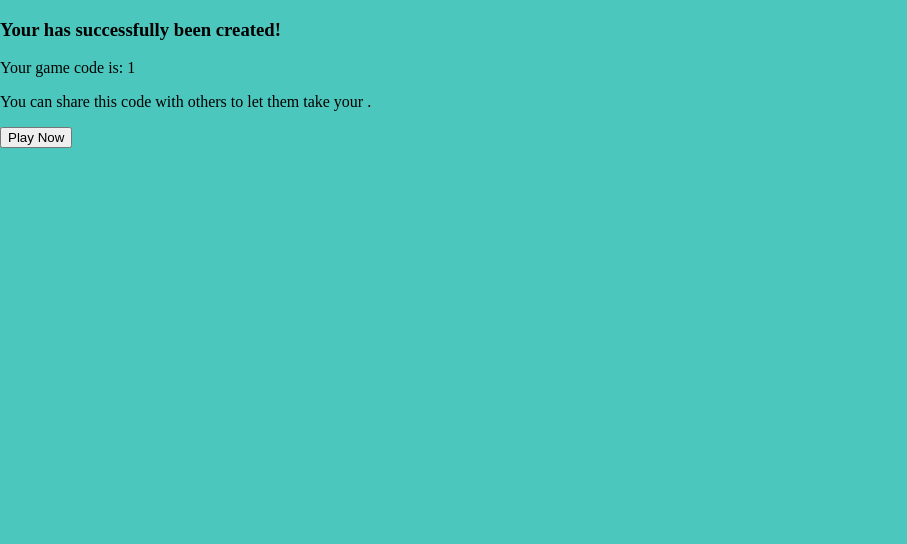
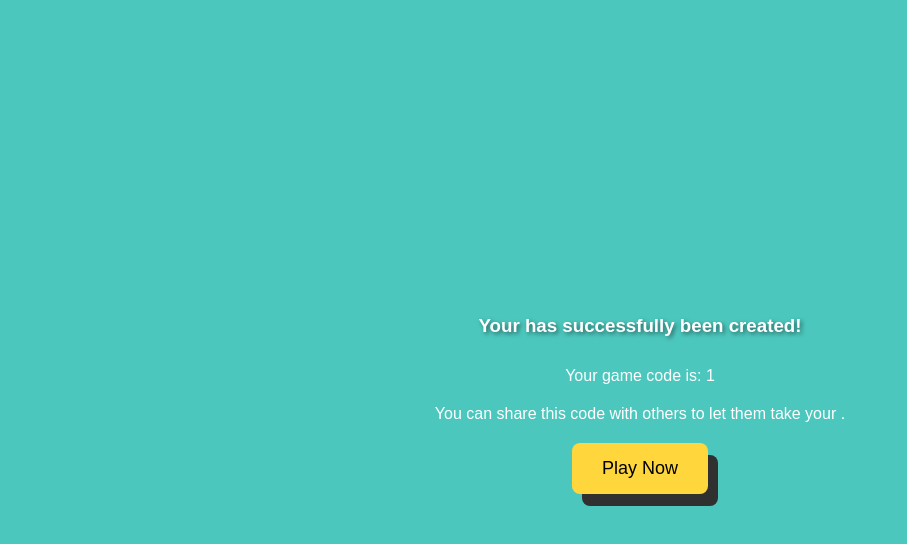
Before and after one commit to ramsestrejo/agilearning-games-plugin, a React (Vite) app in the folder client/: page /creation-success/1 in a window 1280 px wide. Shown: the top 544 px of the page, without its empty margins (0-907 px from the left). Built offline with nearby package versions, Linux system fonts and the light colour scheme.

Commit message:
adds css for the creation success page

```diff
--- /dev/null
+++ b/client/src/components/CreationSuccessPage.css
@@ -0,0 +1,54 @@
+html, body {
+     height: 100%;
+     margin: 0;
+     padding: 0;
+   }
+
+   body {
+     background-color: #4cc7bd;
+     font-family: Arial, Helvetica, sans-serif;
+   }
+
+   .success-page {
+     display: flex;
+     flex-direction: column;
+     justify-content: center;
+     align-items: center;
+     height: 100vh;
+     width: 100vw;
+     text-align: center;
+     color: #ffffff;
+   }
+
+   h3 {
+     color: #ffffff;
+     text-shadow: 2px 2px 4px rgba(0, 0, 0, 0.5);
+     margin-bottom: 20px;
+   }
+
+   p {
+     color: #ffffff;
+     margin: 10px 0;
+   }
+
+   .play-now-button {
+     background-color: #ffd73c;
+     color: #000;
+     padding: 15px 30px;
+     margin: 10px;
+     border: none;
+     border-radius: 8px;
+     box-shadow: 10px 12px 0px rgb(48, 48, 48);
+     font-size: 18px;
+     cursor: pointer;
+     transition: transform 0.3s;
+     text-align: center;
+   }
+
+   .play-now-button:hover {
+     transform: scale(1.05);
+   }
+
+   .play-now-button:active {
+     transform: scale(0.95);
+   }
--- a/client/src/components/CreationSuccessPage.jsx
+++ b/client/src/components/CreationSuccessPage.jsx
@@ -5,6 +5,7 @@ import {
   useNavigate,
   useLocation,
 } from "react-router-dom";
+import "./CreationSuccessPage.css";
 
 const CreationSuccessPage = () => {
   const location = useLocation();
@@ -24,7 +25,7 @@ const CreationSuccessPage = () => {
         You can share this code with others to let them take your{" "}
         {searchParams.get("type")}.
       </p>
-      <button onClick={handlePlayNow}>Play Now</button>
+      <button className="play-now-button" onClick={handlePlayNow}>Play Now</button>
       {/* maybe add an option to return to the main menu or create another quiz */}
     </div>
   );
```
